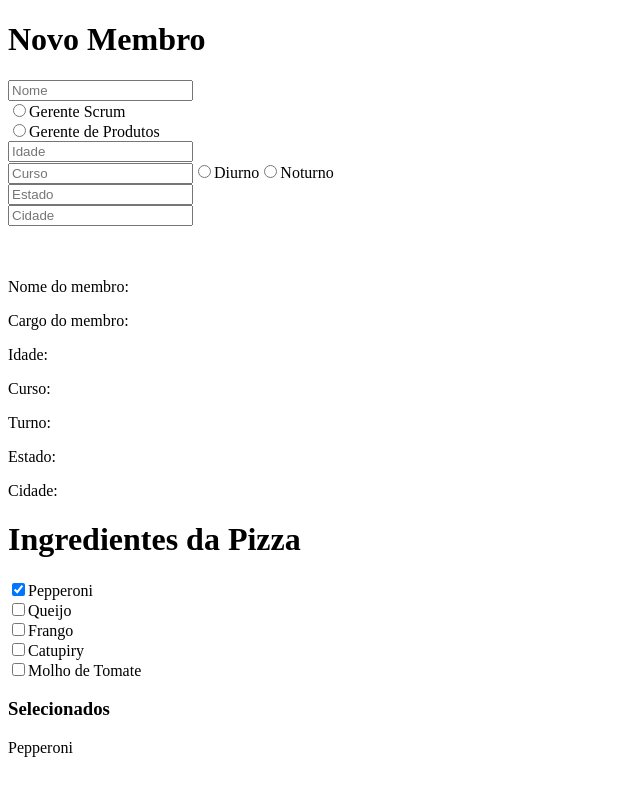
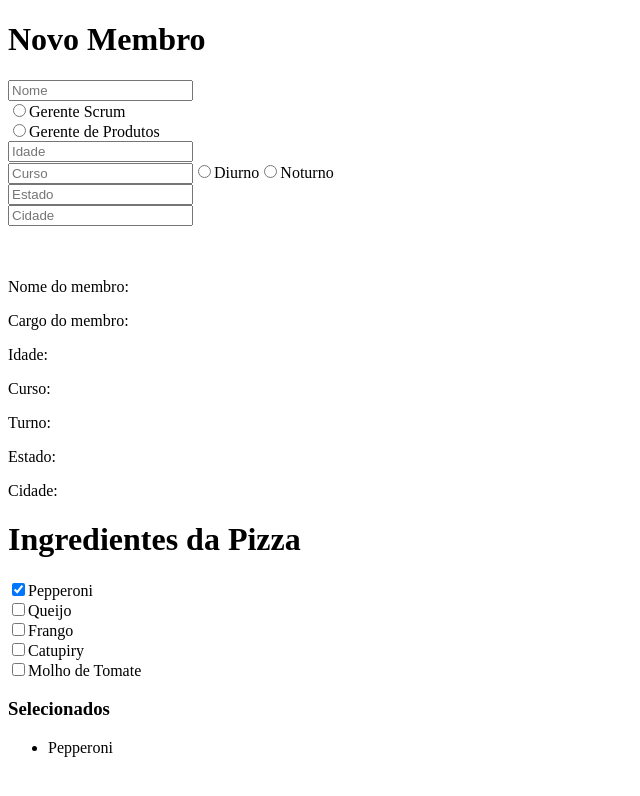
Before and after one commit to PedroGiacomin/quick-note-ex, a React (Create React App) app: page / in a window 1280 px wide. Both pictures are taken after a click on the checkbox "Pepperoni". Shown: the top 796 px of the page, without its empty margins (0-640 px from the left). Built offline with nearby package versions, Linux system fonts and the light colour scheme.

Commit message:
Map
Usando o map para retornar os ingredientes como uma lista html. Estrutura basica para uso do map.

```diff
--- a/src/Components/Selecionados.js
+++ b/src/Components/Selecionados.js
@@ -18,21 +18,25 @@
 
         setIngredientes(newIngredientes);
 
-        if(selecionados.length >= 3){
-            setShowWarning(true);
-        }
-
-        else{
-            setShowWarning(false);
-        }
+        setShowWarning(selecionados.length >= 3);
 
     }, [selecionados])
     //Passa como parametro O QUE o useEffect vai monitorar
 
+    //Usa map para retornar os ingredientes como uma lista
     return(
         <div>
             <h3>Selecionados</h3>
-            <p>{ingredientes.join(" ")}</p>
+            <ul>
+                {ingredientes.map((ingrediente, index) => {
+                    return(
+                        <li key={index}>{ingrediente}</li>
+                    )
+                })}
+            </ul>
+
+
+
             {/*Logica para exibir ou nao uma parte do codigo html*/}
             {showWarning && <h4>Número máximo de ingredientes atingido</h4>}
         </div>
```
